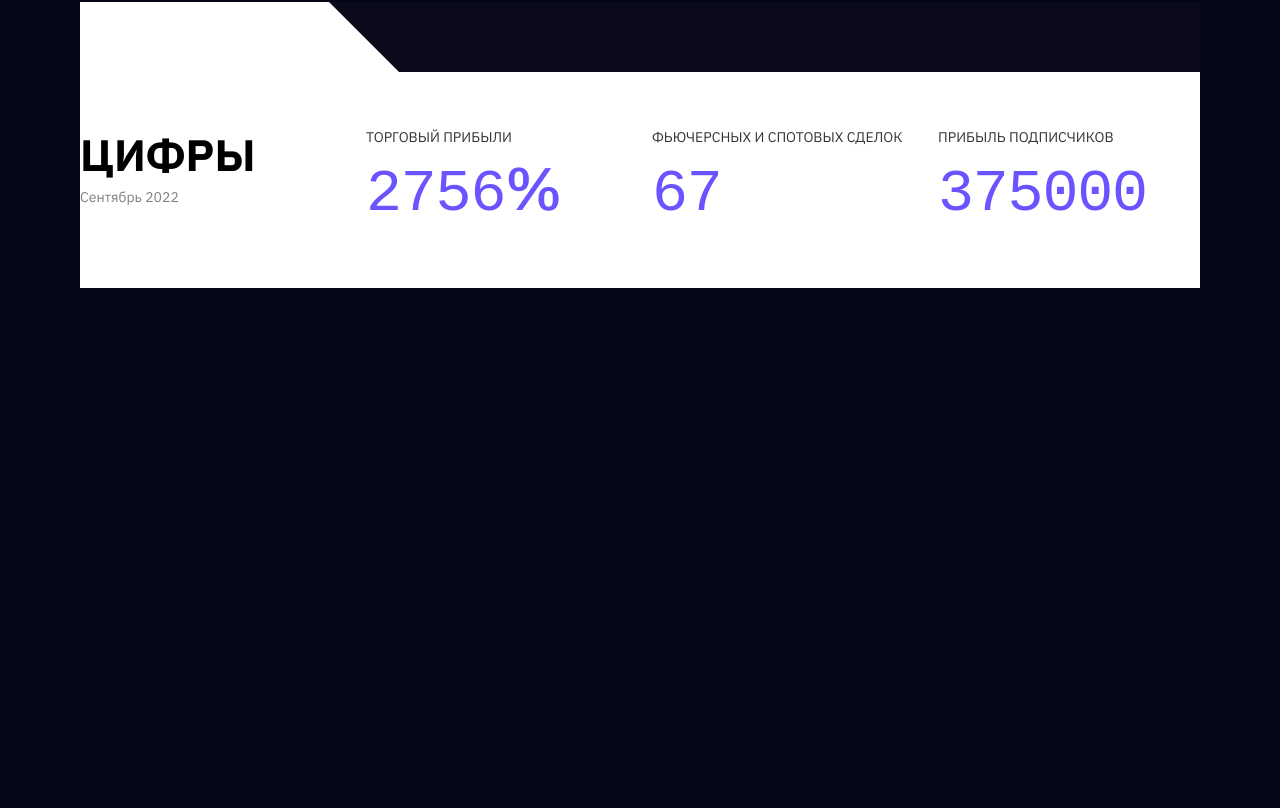
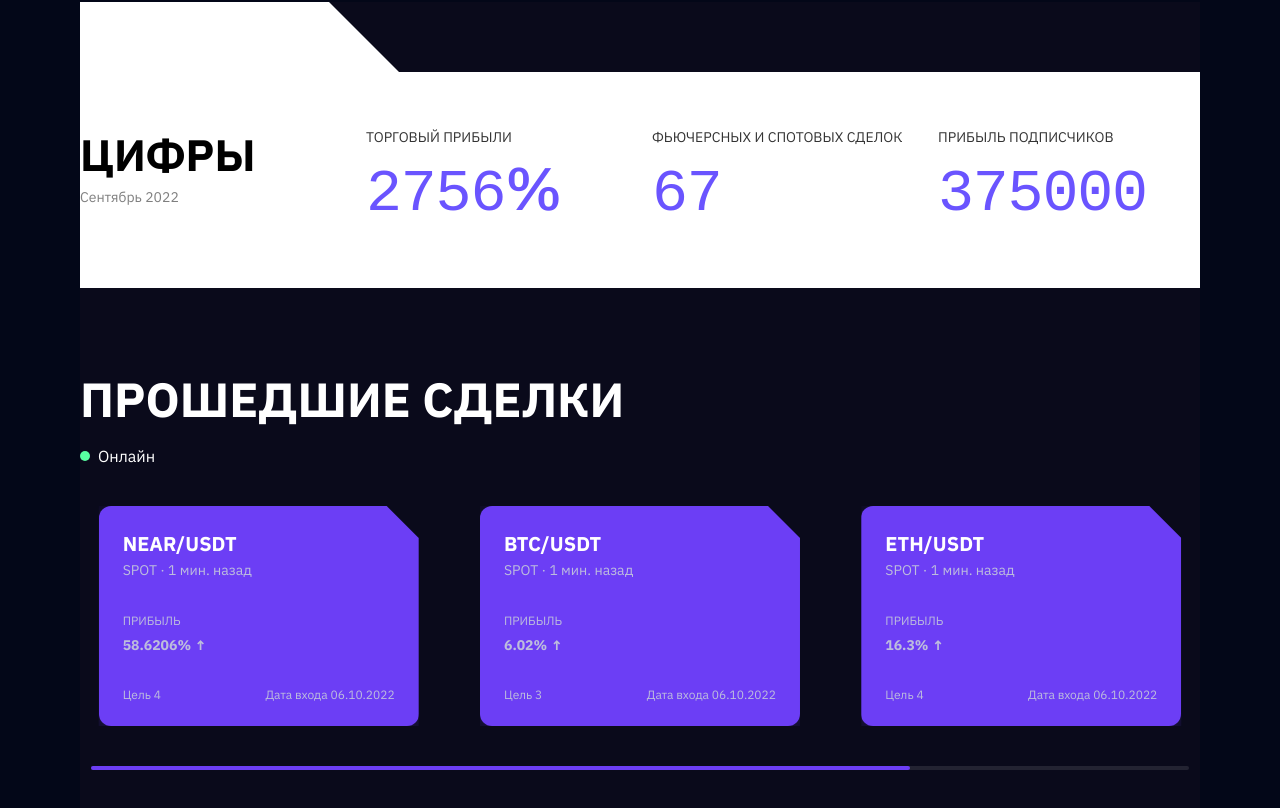
Before and after one commit to Ostrynska/trade-blade-next, a Next.js app: page / in a window 1280 px wide. Shown: the part 905-1713 px from the top of the page. Before the commit the page ends 1193 px from the top, so only its background shows below. Built offline with nearby package versions, Linux system fonts and the light colour scheme.

Commit message:
create Deals Section

```diff
--- a/app/page.js
+++ b/app/page.js
@@ -1,6 +1,7 @@
 import Header from '@/components/Header/header';
 import HeroSection from '@/components/Hero/hero';
 import FeaturesSection from '@/components/Features/features';
+import DealsSection from '@/components/Deals/deals';
 
 import "./page.css";
 
@@ -11,6 +12,7 @@ export default function Home() {
       <main className='main-grid'>
         <HeroSection />
         <FeaturesSection />
+        <DealsSection />
       </main>
     </>
   );
--- /dev/null
+++ b/components/Deals/deals.css
@@ -0,0 +1,113 @@
+/* Секція */
+.deals-section {
+  padding: 80px 0;
+  background-color: #0a0a1b; /* темний фон */
+  color: #fff;
+}
+
+/* Заголовок секції */
+.deals-section h2 {
+  font-size: 48px;
+  font-weight: 700;
+  margin-bottom: 16px;
+}
+
+/* Онлайн-статус */
+.status {
+  display: flex;
+  align-items: center;
+  gap: 8px;
+  margin-bottom: 40px;
+}
+
+.status-dot {
+  width: 10px;
+  height: 10px;
+  background-color: #58FFA1;
+  border-radius: 50%;
+}
+
+/* Swiper-контейнер */
+.swiper {
+  padding-bottom: 48px;
+}
+
+.swiper-slide {
+  display: flex;
+  justify-content: center;
+}
+
+/* Картка */
+.deal-card {
+  background-color: #6C3EF5;
+  color: #fff;
+  border-radius: 12px;
+  padding: 24px;
+  min-height: 220px;
+  width: 320px;
+
+  /* Спеціальний кут */
+  clip-path: polygon(0 0, calc(100% - 32px) 0, 100% 32px, 100% 100%, 0 100%);
+
+  position: relative;
+  display: flex;
+  flex-direction: column;
+  justify-content: space-between;
+
+  box-shadow: 0 4px 20px rgba(108, 62, 245, 0.3);
+  transition: transform 0.3s ease, box-shadow 0.3s ease;
+}
+
+.deal-card:hover {
+  transform: translateY(-6px);
+  box-shadow: 0 8px 28px rgba(108, 62, 245, 0.4);
+}
+
+/* Пара символ-валюта */
+.deal-card h3 {
+  font-size: 20px;
+  font-weight: 600;
+  margin-bottom: 4px;
+}
+
+/* Малий текст */
+.deal-card p {
+  font-size: 14px;
+  color: #bdbddd;
+  margin-bottom: 8px;
+}
+
+/* ПРИБЫЛЬ і цифра */
+.deal-card .profit-label {
+  color: #bdbddd;
+  font-size: 12px;
+  text-transform: uppercase;
+  margin-bottom: 8px;
+}
+
+.profit-value {
+  color: #58FFA1;
+  font-weight: 700;
+  font-size: 24px;
+}
+
+/* Нижній блок */
+.deal-card-footer {
+  display: flex;
+  justify-content: space-between;
+  font-size: 12px;
+  color: #bdbddd;
+}
+
+/* Scrollbar */
+.swiper-scrollbar {
+  background-color: rgba(255, 255, 255, 0.1);
+  height: 4px;
+  border-radius: 4px;
+  margin-top: 24px;
+}
+
+.swiper-scrollbar-drag {
+  background-color: #6C3EF5;
+  border-radius: 4px;
+}
--- /dev/null
+++ b/components/Deals/deals.js
@@ -0,0 +1,56 @@
+'use client';
+import { Swiper, SwiperSlide } from 'swiper/react';
+import { Scrollbar } from 'swiper/modules';
+import 'swiper/css';
+import 'swiper/css/scrollbar';
+import './deals.css';
+
+export default function DealsSection() {
+  const deals = [
+    { pair: 'NEAR/USDT', profit: '58.6206%', goal: 'Цель 4', date: '06.10.2022' },
+    { pair: 'BTC/USDT', profit: '6.02%', goal: 'Цель 3', date: '06.10.2022' },
+    { pair: 'ETH/USDT', profit: '16.3%', goal: 'Цель 4', date: '06.10.2022' },
+    { pair: 'NEAR/USDT', profit: '0.963%', goal: 'Цель 4', date: '06.10.2022' },
+  ];
+
+  return (
+    <section className="deals-section">
+    <h2>ПРОШЕДШИЕ СДЕЛКИ</h2>
+
+    <div className="status">
+        <div className="status-dot"></div>
+        <span>Онлайн</span>
+    </div>
+
+          <Swiper
+              modules={[Scrollbar]}
+        spaceBetween={24}
+        slidesPerView={3}
+        grabCursor={true}
+        loop={false}
+        scrollbar={{ draggable: true, hide: false }}
+    >
+        {deals.map((deal, index) => (
+        <SwiperSlide key={index}>
+            <div className="deal-card">
+            <div>
+                <h3>{deal.pair}</h3>
+                <p>SPOT · 1 мин. назад</p>
+            </div>
+
+            <div>
+                <p className="profit-label">ПРИБЫЛЬ</p>
+                <p className="profit-value">{deal.profit} ↑</p>
+            </div>
+
+            <div className="deal-card-footer">
+                <span>{deal.goal}</span>
+                <span>Дата входа {deal.date}</span>
+            </div>
+            </div>
+        </SwiperSlide>
+        ))}
+    </Swiper>
+    </section>
+  );
+}
```
Also changed, not shown: package.json (+4 -3 lines), 1 other file (tests, documents, lock files or other folders).
